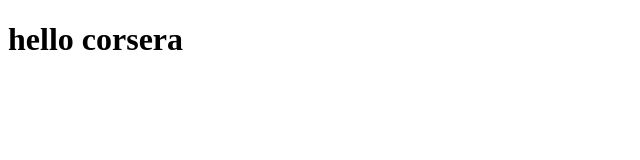
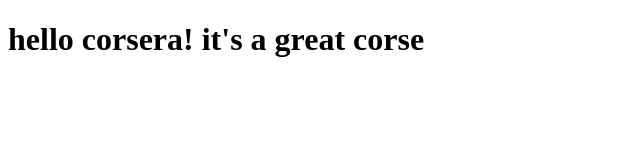
Before and after one commit to v111317/coursera-test, a plain HTML site: page site/index.html in a window 1280 px wide. Shown: the whole page, without its empty margins (0-640 px from the left). Drawn offline with Linux system fonts and the light colour scheme.

Commit message:
small change 2

```diff
--- a/site/index.html
+++ b/site/index.html
@@ -6,6 +6,6 @@
 	<title>hello coursera!</title>
 </head>
 <body>
-<h1>hello corsera</h1>
+<h1>hello corsera! it's a great corse</h1>
 </body>
 </html>
```
